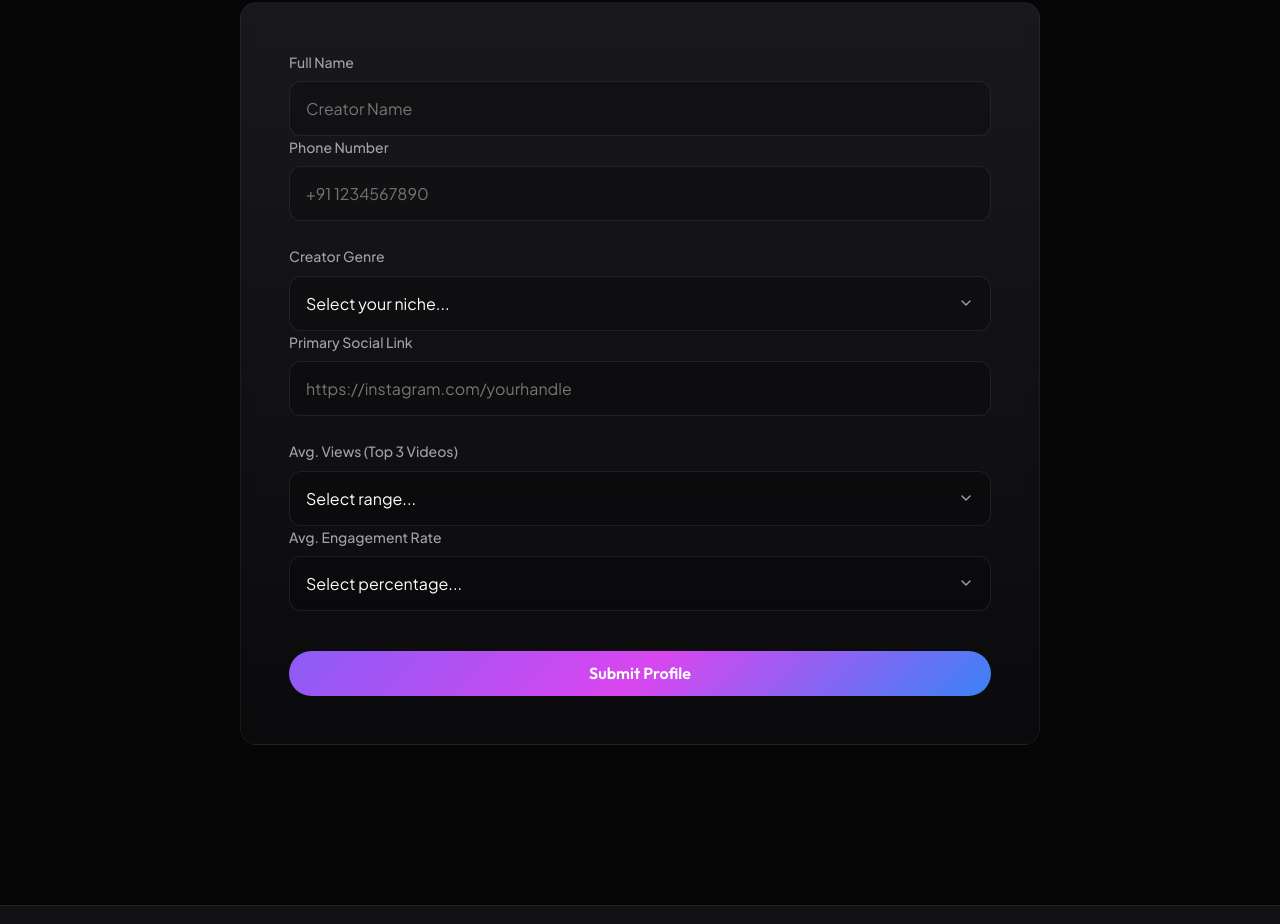
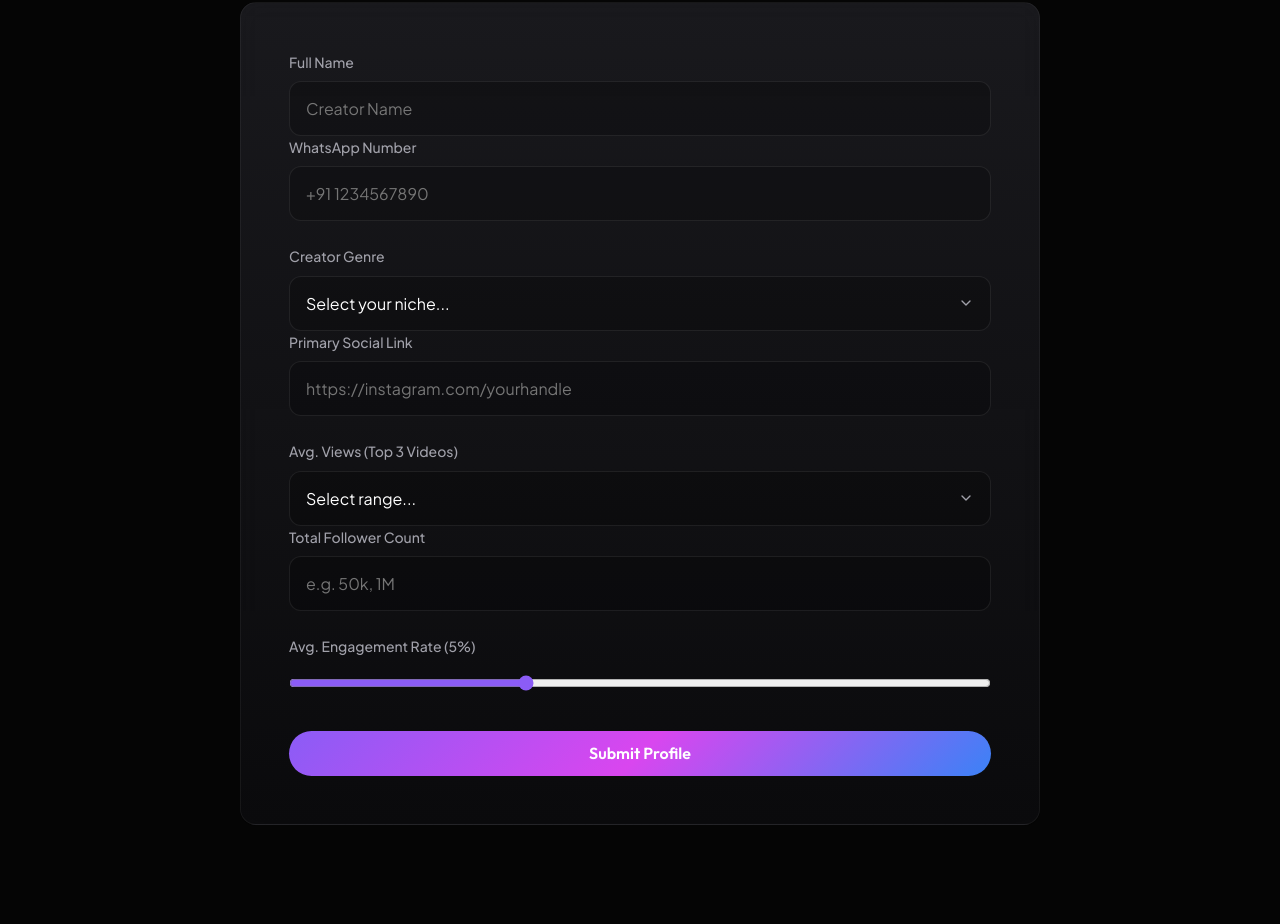
Before and after one commit to seniyr-ai/Dijinn, a React (Vite) app: page /#/create in a window 1280 px wide. Shown: the part 360-1284 px from the top of the page. Built offline with nearby package versions, Linux system fonts and the light colour scheme.

Commit message:
added follower count and slider engagement UI UI updates

```diff
--- a/src/pages/CreateAvatar.css
+++ b/src/pages/CreateAvatar.css
@@ -210,3 +210,11 @@
     padding: 2rem 1.5rem;
   }
 }
+
+.engagement-slider {
+  width: 100%;
+  accent-color: var(--accent-primary);
+  margin-top: 10px;
+  background: transparent;
+  cursor: pointer;
+}
--- a/src/pages/CreateAvatar.tsx
+++ b/src/pages/CreateAvatar.tsx
@@ -25,14 +25,7 @@ const viewTiers = [
   "Over 1M"
 ];
 
-const engagementTiers = [
-  "",
-  "Under 2%",
-  "2% - 5%",
-  "5% - 10%",
-  "10% - 20%",
-  "Over 20%"
-];
+
 
 const CreateAvatar = () => {
   const [formData, setFormData] = useState({
@@ -41,7 +34,8 @@ const CreateAvatar = () => {
     socialLink: '',
     genre: '',
     topVideosViews: '',
-    topVideosEngagement: ''
+    followerCount: '',
+    topVideosEngagement: '5'
   });
 
   const [status, setStatus] = useState<'idle' | 'submitting' | 'success' | 'error'>('idle');
@@ -96,7 +90,7 @@ const CreateAvatar = () => {
         >
           <div className="create-header text-center">
             <h1>Create Your <span className="text-gradient">Avatar</span></h1>
-            <p>Ready to monetize your likeness? Submit the form below to initiate your digital twin creation process.</p>
+            <p>Ready to monetize your likeness? Submit the form below to Approve your digital twin creation process.</p>
           </div>
 
           <div className="form-container glass-card">
@@ -140,7 +134,7 @@ const CreateAvatar = () => {
                       />
                     </div>
                     <div className="form-field">
-                      <label htmlFor="phone">Phone Number</label>
+                      <label htmlFor="phone">WhatsApp Number</label>
                       <input
                         type="tel"
                         id="phone"
@@ -209,22 +203,38 @@ const CreateAvatar = () => {
                       </div>
                     </div>
                     <div className="form-field">
-                      <label htmlFor="topVideosEngagement">Avg. Engagement Rate</label>
-                      <div className="select-wrapper">
-                        <select
+                      <label htmlFor="followerCount">Total Follower Count</label>
+                      <input
+                        type="text"
+                        id="followerCount"
+                        name="followerCount"
+                        placeholder="e.g. 50k, 1M"
+                        required
+                        value={formData.followerCount}
+                        onChange={handleChange}
+                        disabled={status === 'submitting'}
+                      />
+                    </div>
+                  </div>
+
+                  <div className="form-group">
+                    <div className="form-field full-width">
+                      <label htmlFor="topVideosEngagement">
+                        Avg. Engagement Rate ({formData.topVideosEngagement}%)
+                      </label>
+                      <input
+                        type="range"
                         id="topVideosEngagement"
                         name="topVideosEngagement"
+                        min="0"
+                        max="15"
+                        step="0.1"
                         required
                         value={formData.topVideosEngagement}
                         onChange={handleChange}
                         disabled={status === 'submitting'}
-                        >
-                          <option value="" disabled>Select percentage...</option>
-                          {engagementTiers.slice(1).map((t) => (
-                            <option key={t} value={t}>{t}</option>
-                          ))}
-                        </select>
-                      </div>
+                        className="engagement-slider"
+                      />
                     </div>
                   </div>
 
```
Also changed, not shown: 1 other file (tests, documents, lock files or other folders). Lines whose indentation alone changed are shown as unchanged.
